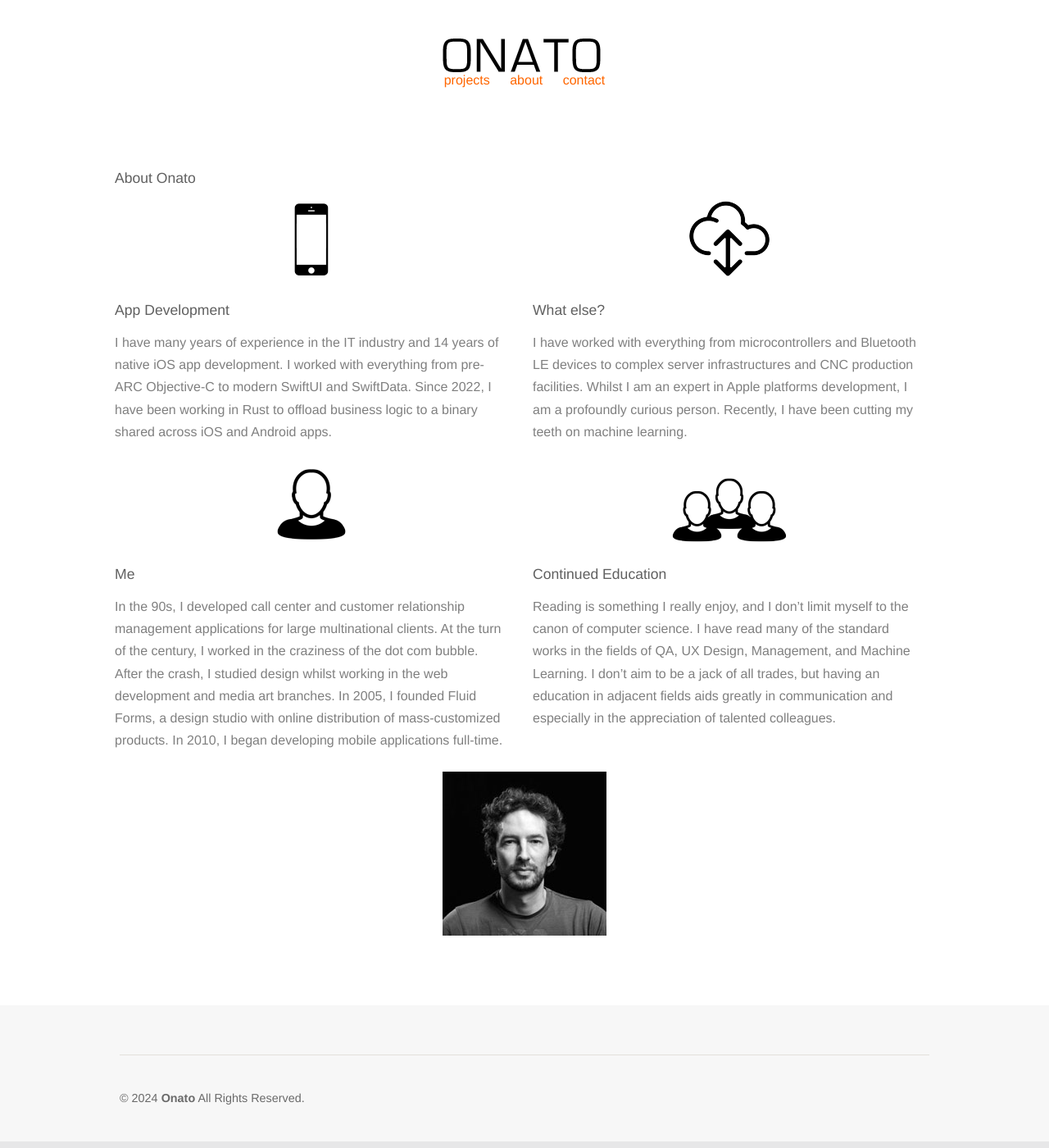
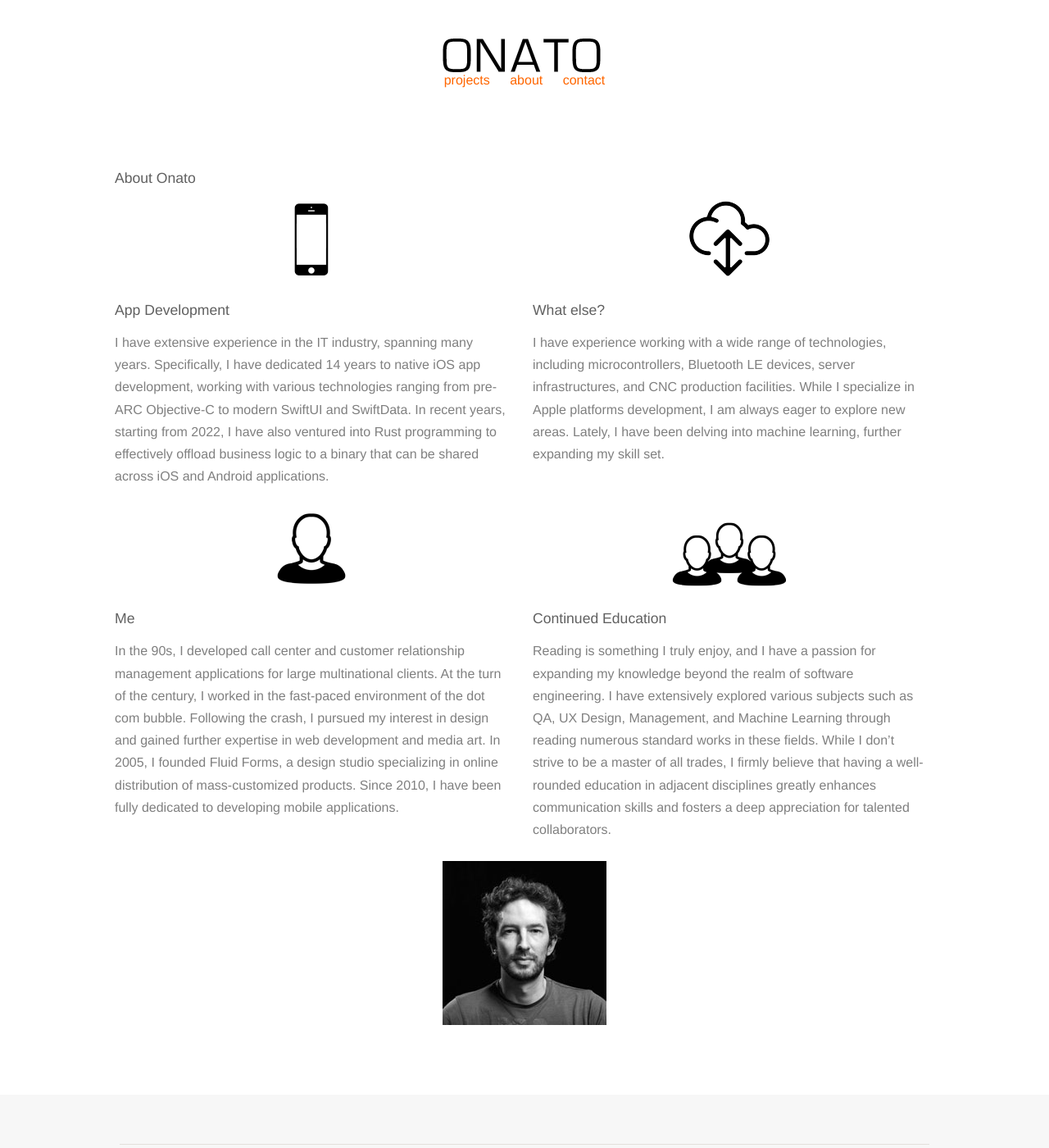
Before and after one commit to onato/onato.github.io, a Jekyll site: the page built from _posts/pages/2014-05-07-about_onato.md, in a window 1280 px wide and 1400 px high. Shown: the whole window at 82% size. Built offline with Jekyll 4.4.1, drawn with Linux system fonts in a browser that asks for light colours; nearby versions of some CDN libraries.

Commit message:
Update 2014-05-07-about_onato.md

```diff
--- a/_posts/pages/2014-05-07-about_onato.md
+++ b/_posts/pages/2014-05-07-about_onato.md
@@ -9,14 +9,14 @@ overlay-position: left
 ![App Development](/images/icons/phone.png){: .aligncenter}
 
 ## App Development
-I have many years of experience in the IT industry and 14 years of native iOS app development. I worked with everything from pre-ARC Objective-C to modern SwiftUI and SwiftData. Since 2022, I have been working in Rust to offload business logic to a binary shared across iOS and Android apps.
+I have extensive experience in the IT industry, spanning many years. Specifically, I have dedicated 14 years to native iOS app development, working with various technologies ranging from pre-ARC Objective-C to modern SwiftUI and SwiftData. In recent years, starting from 2022, I have also ventured into Rust programming to effectively offload business logic to a binary that can be shared across iOS and Android applications.
 </div>
 
 <div class="one_half column last" markdown="1">
 ![Web Development](/images/icons/cloud.png){: .aligncenter}
 
 ## What else?
-I have worked with everything from microcontrollers and Bluetooth LE devices to complex server infrastructures and CNC production facilities. Whilst I am an expert in Apple platforms development, I am a profoundly curious person. Recently, I have been cutting my teeth on machine learning.
+I have experience working with a wide range of technologies, including microcontrollers, Bluetooth LE devices, server infrastructures, and CNC production facilities. While I specialize in Apple platforms development, I am always eager to explore new areas. Lately, I have been delving into machine learning, further expanding my skill set.
 </div>
 
 <div class="clearboth"></div>
@@ -26,7 +26,8 @@ I have worked with everything from microcontrollers and Bluetooth LE devices to
 ![Me](/images/icons/me.png){: .aligncenter}
 
 ## Me
-In the 90s, I developed call center and customer relationship management applications for large multinational clients. At the turn of the century, I worked in the craziness of the dot com bubble. After the crash, I studied design whilst working in the web development and media art branches. In 2005, I founded Fluid Forms, a design studio with online distribution of mass-customized products. In 2010, I began developing mobile applications full-time.
+In the 90s, I developed call center and customer relationship management applications for large multinational clients. At the turn of the century, I worked in the fast-paced environment of the dot com bubble. Following the crash, I pursued my interest in design and gained further expertise in web development and media art. In 2005, I founded Fluid Forms, a design studio specializing in online distribution of mass-customized products. Since 2010, I have been fully dedicated to developing mobile applications.
+
 </div>
 
 <div class="one_half column last" markdown="1">
@@ -34,7 +35,7 @@ In the 90s, I developed call center and customer relationship management applica
 ![Partners](/images/icons/team.png){: .aligncenter}
 
 ## Continued Education
-Reading is something I really enjoy, and I don't limit myself to the canon of computer science. I have read many of the standard works in the fields of QA, UX Design, Management, and Machine Learning. I don't aim to be a jack of all trades, but having an education in adjacent fields aids greatly in communication and especially in the appreciation of talented colleagues.
+Reading is something I truly enjoy, and I have a passion for expanding my knowledge beyond the realm of software engineering. I have extensively explored various subjects such as QA, UX Design, Management, and Machine Learning through reading numerous standard works in these fields. While I don't strive to be a master of all trades, I firmly believe that having a well-rounded education in adjacent disciplines greatly enhances communication skills and fosters a deep appreciation for talented collaborators.
 </div>
 
 <div class="clearboth"></div>
```
